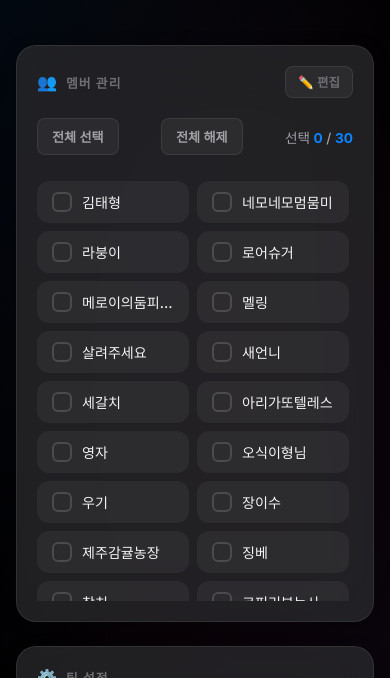
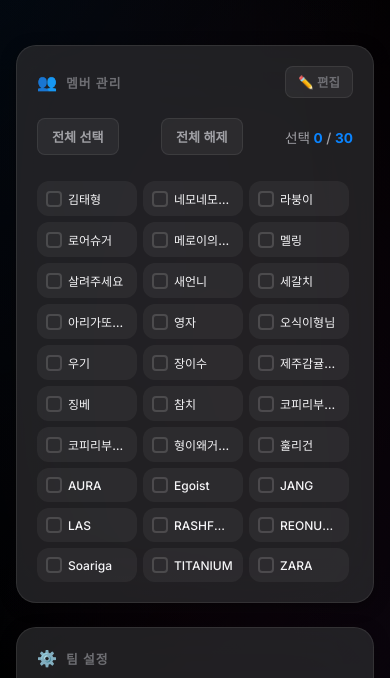
Before and after one commit to soaliga/TeamSelecter, a plain HTML site: page index.html in a window 390 px wide. Shown: the part 115-793 px from the top of the page. Drawn offline with Linux system fonts and the light colour scheme.

Commit message:
fix: 모바일 3열 그리드 보장

```diff
--- a/index.html
+++ b/index.html
@@ -878,7 +878,28 @@
       }
 
       .member-grid {
-        grid-template-columns: repeat(auto-fill, minmax(150px, 1fr));
+        grid-template-columns: repeat(3, 1fr);
+        gap: 6px;
+      }
+
+      .member-item {
+        padding: 8px 8px;
+        gap: 6px;
+      }
+
+      .member-name {
+        font-size: 0.75rem;
+      }
+
+      .member-check {
+        width: 16px;
+        height: 16px;
+        min-width: 16px;
+        border-radius: 4px;
+      }
+
+      .member-check::after {
+        font-size: 10px;
       }
 
       .teams-grid {
```
